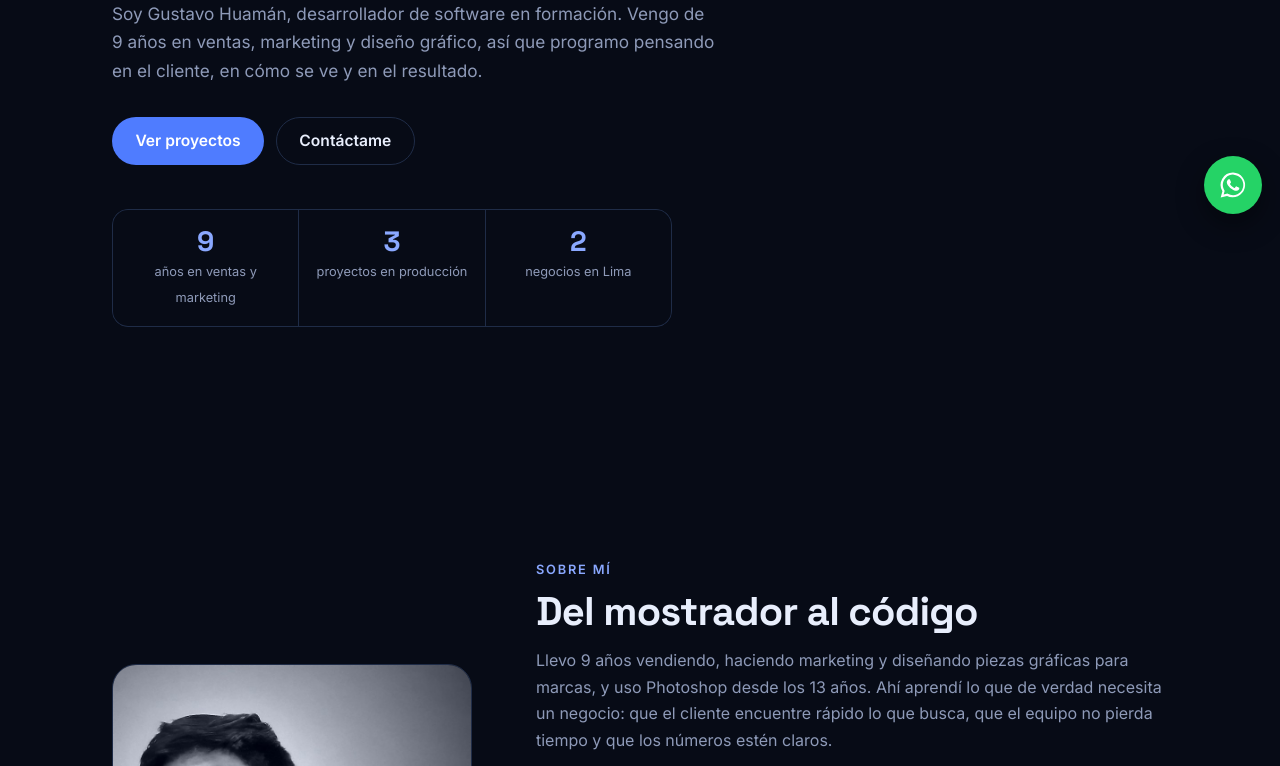
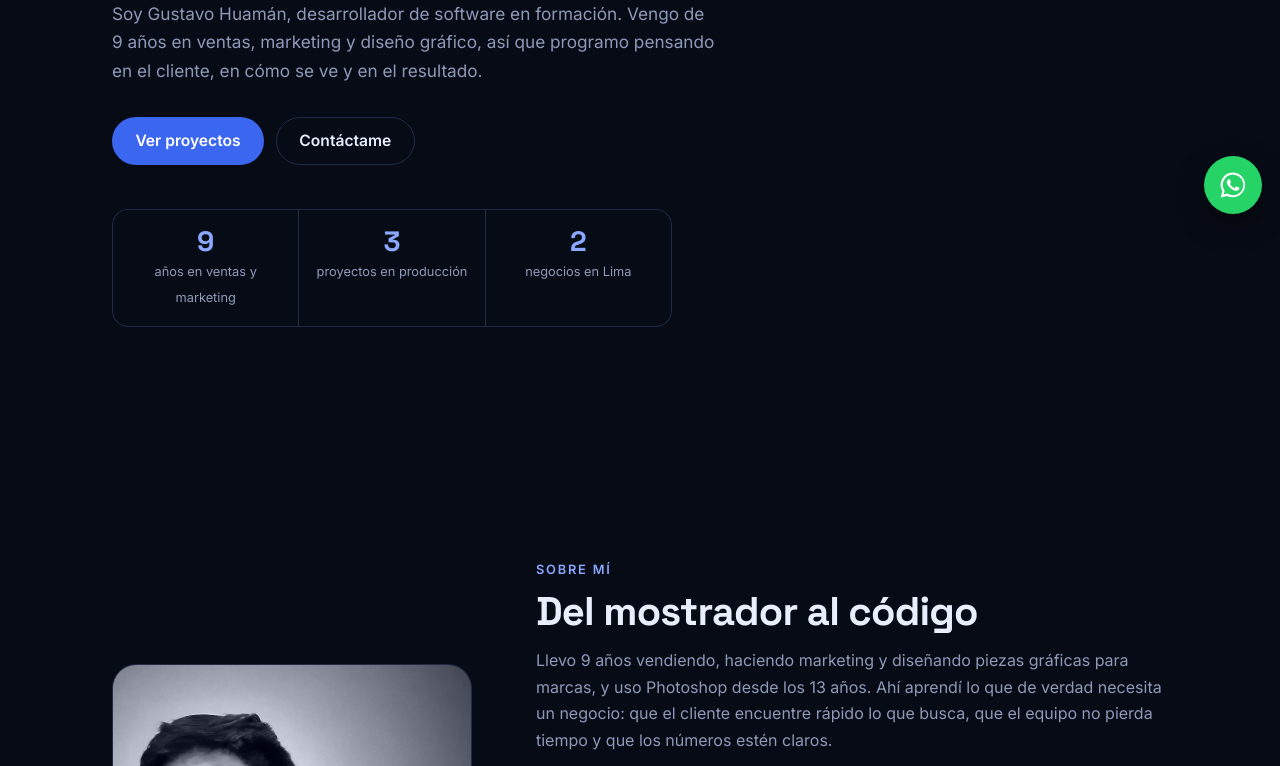
Before and after one commit to gohushs/gohushs.github.io, a plain HTML site: page index.html in a window 1280 px wide. Shown: the part 568-1334 px from the top of the page. Drawn offline with Linux system fonts and the light colour scheme.

Commit message:
Mejora el contraste del texto en los botones azules
Co-Authored-By: Claude Opus 5.5 <noreply@anthropic.com>

```diff
--- a/css/styles.css
+++ b/css/styles.css
@@ -6,7 +6,7 @@
   --border: #1F2C47;
   --text: #E8EEFC;
   --muted: #8E9AB8;
-  --accent: #4F7CFF;
+  --accent: #3B66F0;
   --accent-text: #8AA8FF;
   --accent-ink: #FFFFFF;
   --accent-soft: rgba(79, 124, 255, .14);
@@ -52,7 +52,7 @@ ul { margin: 0; padding: 0; list-style: none; }
 }
 .btn:hover { transform: translateY(-2px); }
 .btn--primary { background: var(--accent); color: var(--accent-ink); }
-.btn--primary:hover { background: #6B91FF; }
+.btn--primary:hover { background: #2F5BE8; }
 .btn--ghost { background: transparent; color: var(--text); border-color: var(--border); }
 .btn--ghost:hover { border-color: var(--accent-text); }
 .btn--sm { min-height: 42px; padding: 0 1.1rem; font-size: .9rem; }
```
